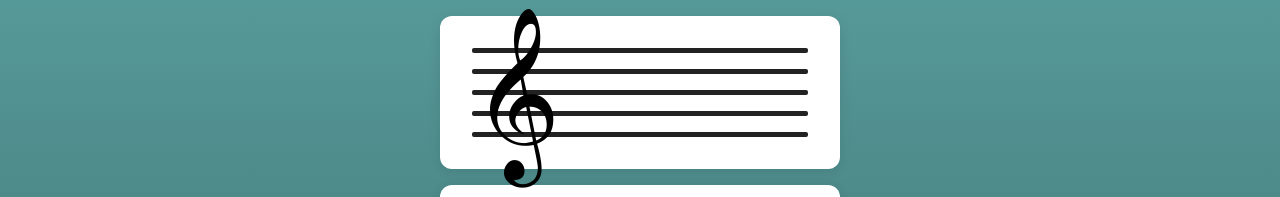
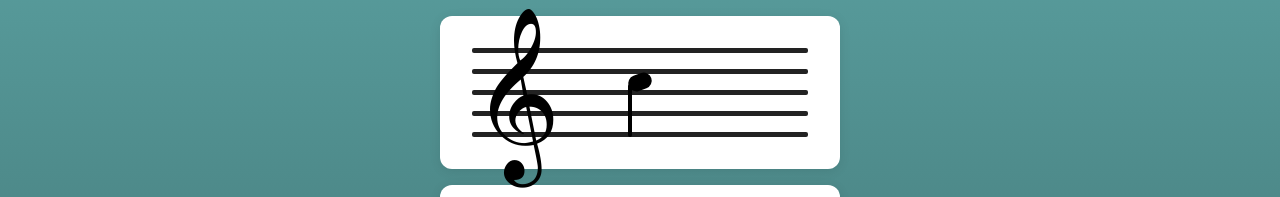
Before and after one commit to aczerepinski/jazzstickers, a React (Vite) app: page /trumpet-game in a window 1280 px wide. Shown: the part 225-422 px from the top of the page. Built offline with nearby package versions, Linux system fonts and the light colour scheme.

Commit message:
WIP add musical note to staff

```diff
--- a/src/SheetMusic.jsx
+++ b/src/SheetMusic.jsx
@@ -1,3 +1,5 @@
+import trumpetNotes from './trumpetNotes.json';
+
 function StaffLine() {
   return (
     <div
@@ -34,7 +36,69 @@ function TrebleCleff() {
   );
 }
 
-function Staff() {
+function Oval({ ovalHeight, ovalWidth }) {
+  return (
+    <div
+      style={{
+        width: ovalWidth,
+        height: ovalHeight,
+        background: 'black',
+        borderRadius: ovalHeight / 2,
+        zIndex: 3,
+        border: '3px solid black',
+        boxSizing: 'border-box',
+        position: 'relative',
+        transform: 'rotate(-20deg)',
+      }}
+    />
+  );
+}
+
+function Stem({ ovalHeight, ovalWidth, offset }) {
+  // Stem height is the distance between 4 staff lines (3 gaps + 1 line)
+  const stemHeight = 3 * 16 + 5; // 53px
+  const isUp = offset < 0;
+  return (
+    <div
+      style={{
+        position: 'absolute',
+        left: isUp ? ovalWidth - 2 : 0, // right edge for up, left edge for down
+        top: isUp ? -stemHeight + 2 : ovalHeight - 6, // up stems start above, down stems start below
+        width: 4,
+        height: stemHeight,
+        background: 'black',
+        borderRadius: 2,
+        zIndex: 2,
+      }}
+    />
+  );
+}
+
+function MusicalNote({ note }) {
+  const ovalHeight = 16;
+  const ovalWidth = 24;
+  const noteData = trumpetNotes[note] || { offset: 0 };
+  return (
+    <div
+      style={{
+        position: 'absolute',
+        left: '50%',
+        top: `calc(50% - ${noteData.offset}px - ${ovalHeight / 2}px)`,
+        width: ovalWidth,
+        height: ovalHeight,
+        transform: 'translateX(-50%)',
+        zIndex: 3,
+        pointerEvents: 'none',
+      }}
+      aria-label={note}
+    >
+      <Oval ovalHeight={ovalHeight} ovalWidth={ovalWidth} />
+      <Stem ovalHeight={ovalHeight} ovalWidth={ovalWidth} offset={noteData.offset} />
+    </div>
+  );
+}
+
+function Staff({ note }) {
   // Staff height: 5 lines, each 5px tall + 4 gaps of 16px = 5*5 + 4*16 = 25 + 64 = 89px
   const staffHeight = 89;
   return (
@@ -47,11 +111,12 @@ function Staff() {
         <StaffLine />
         <StaffLine />
       </div>
+      {note && <MusicalNote note={note} />}
     </div>
   );
 }
 
-export default function SheetMusic() {
+export default function SheetMusic({ note }) {
   return (
     <div
       style={{
@@ -69,7 +134,7 @@ export default function SheetMusic() {
         justifyContent: 'center',
       }}
     >
-      <Staff />
+      <Staff note={note} />
     </div>
   );
 }
--- a/src/TrumpetGame.jsx
+++ b/src/TrumpetGame.jsx
@@ -31,7 +31,7 @@ export default function TrumpetGame() {
   return (
     <div>
       <h1>Trumpet Game</h1>
-      <SheetMusic />
+      <SheetMusic note="C5"/>
       <ValveBlock valves={valves} />
     </div>
   );
--- a/src/trumpetNotes.json
+++ b/src/trumpetNotes.json
@@ -17,10 +17,10 @@
   "A4": { "offset": 0, "frequency": 440.00, "fingering": [true, true, false] },
   "A#4": { "offset": 0, "frequency": 466.16, "fingering": [true, false, false] },
   "B4": { "offset": 0, "frequency": 493.88, "fingering": [false, true, false] },
-  "C5": { "offset": 0, "frequency": 523.25, "fingering": [false, false, false] },
-  "C#5": { "offset": 0, "frequency": 554.37, "fingering": [true, true, false] },
-  "D5": { "offset": 0, "frequency": 587.33, "fingering": [true, false, false] },
-  "D#5": { "offset": 0, "frequency": 622.25, "fingering": [false, true, false] },
+  "C5": { "offset": 11, "frequency": 523.25, "fingering": [false, false, false] },
+  "C#5": { "offset": 11, "frequency": 554.37, "fingering": [true, true, false] },
+  "D5": { "offset": 20, "frequency": 587.33, "fingering": [true, false, false] },
+  "D#5": { "offset": 20, "frequency": 622.25, "fingering": [false, true, false] },
   "E5": { "offset": 0, "frequency": 659.25, "fingering": [false, false, false] },
   "F5": { "offset": 0, "frequency": 698.46, "fingering": [true, false, false] },
   "F#5": { "offset": 0, "frequency": 739.99, "fingering": [false, true, false] },
```
